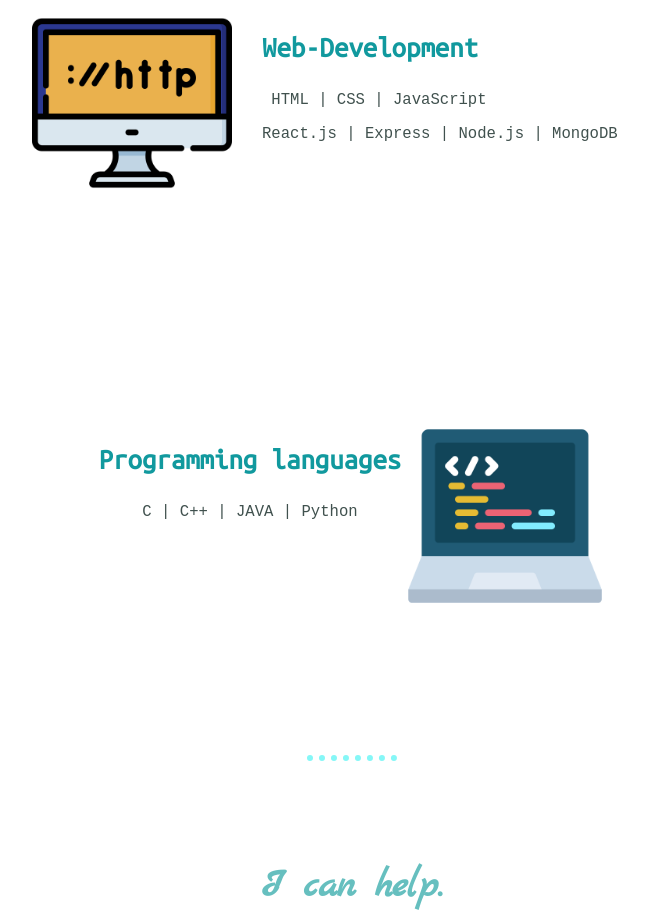
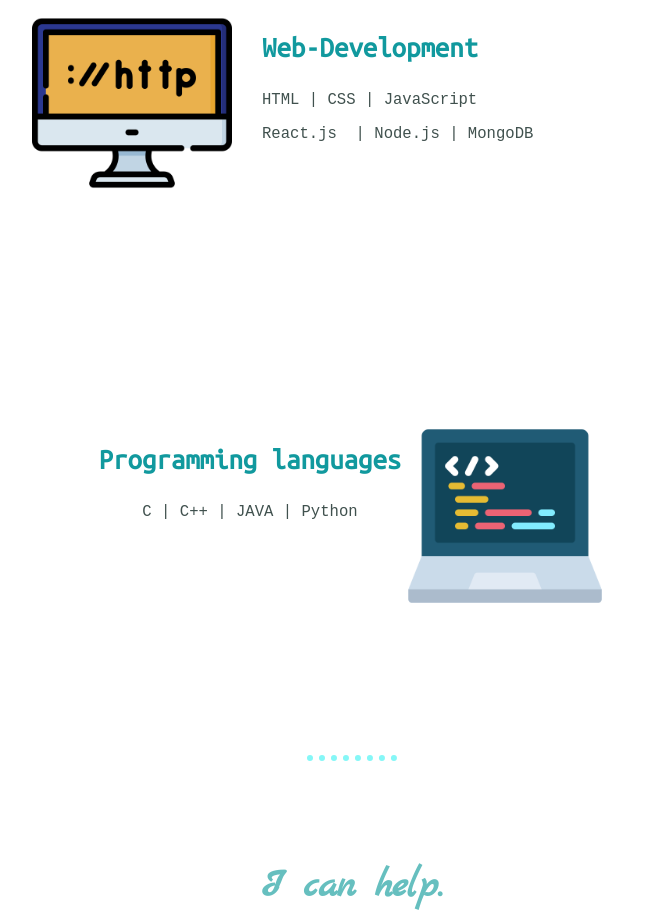
Before and after one commit to Vickykumar1001/My-Profile, a plain HTML site: page index.html in a window 1280 px wide. Shown: the part 1638-2560 px from the top of the page, without its empty margins (288-936 px from the left). Drawn offline with Linux system fonts and the light colour scheme.

Commit message:
Update index.html

```diff
--- a/index.html
+++ b/index.html
@@ -32,8 +32,8 @@
                <img class="WebDev-img" src="web-dev-sticker.png" alt="Web-Dev Sticker" >
                <div class="web-text">
                   <h3>Web-Development</h3>
-                  <pre> HTML | CSS | JavaScript </pre>
-                  <pre>React.js | Express | Node.js | MongoDB </pre>
+                  <pre>HTML | CSS | JavaScript </pre>
+                  <pre>React.js  | Node.js | MongoDB </pre>
                </div>
             </div>
             <div class="skill-row2">
```
